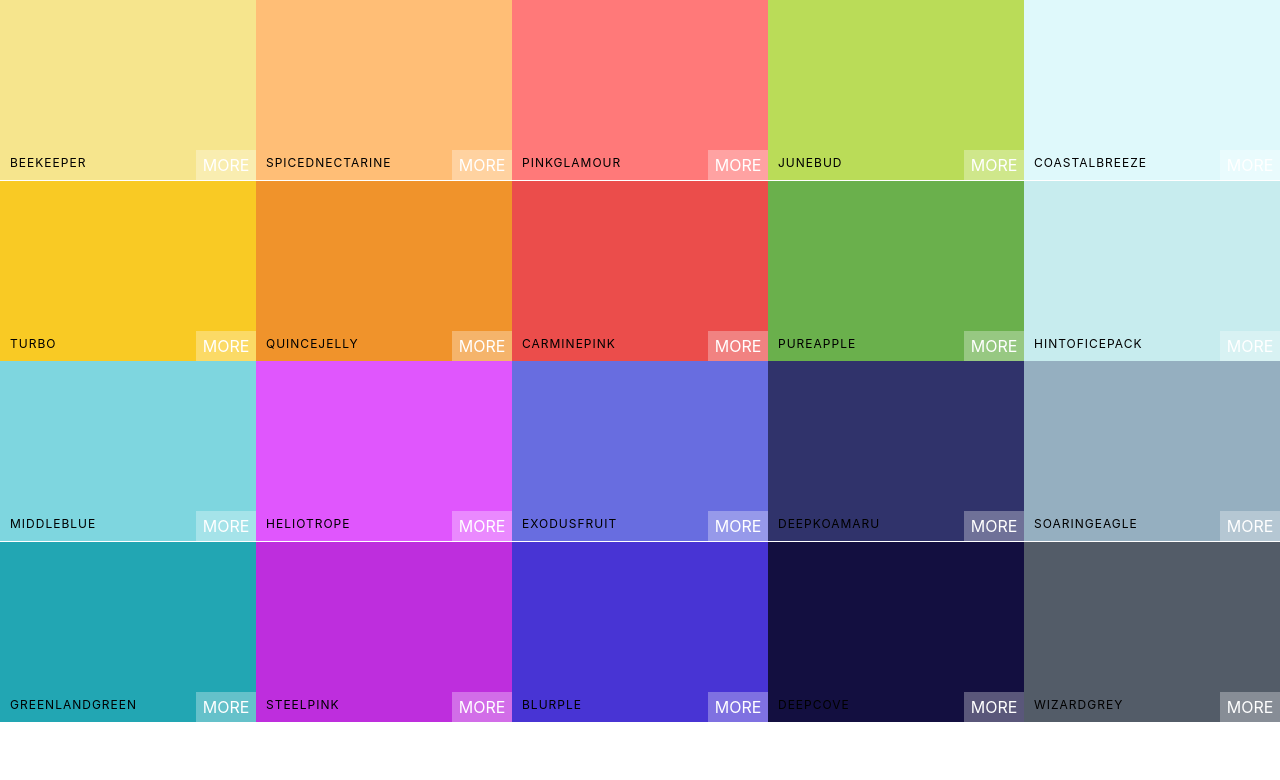
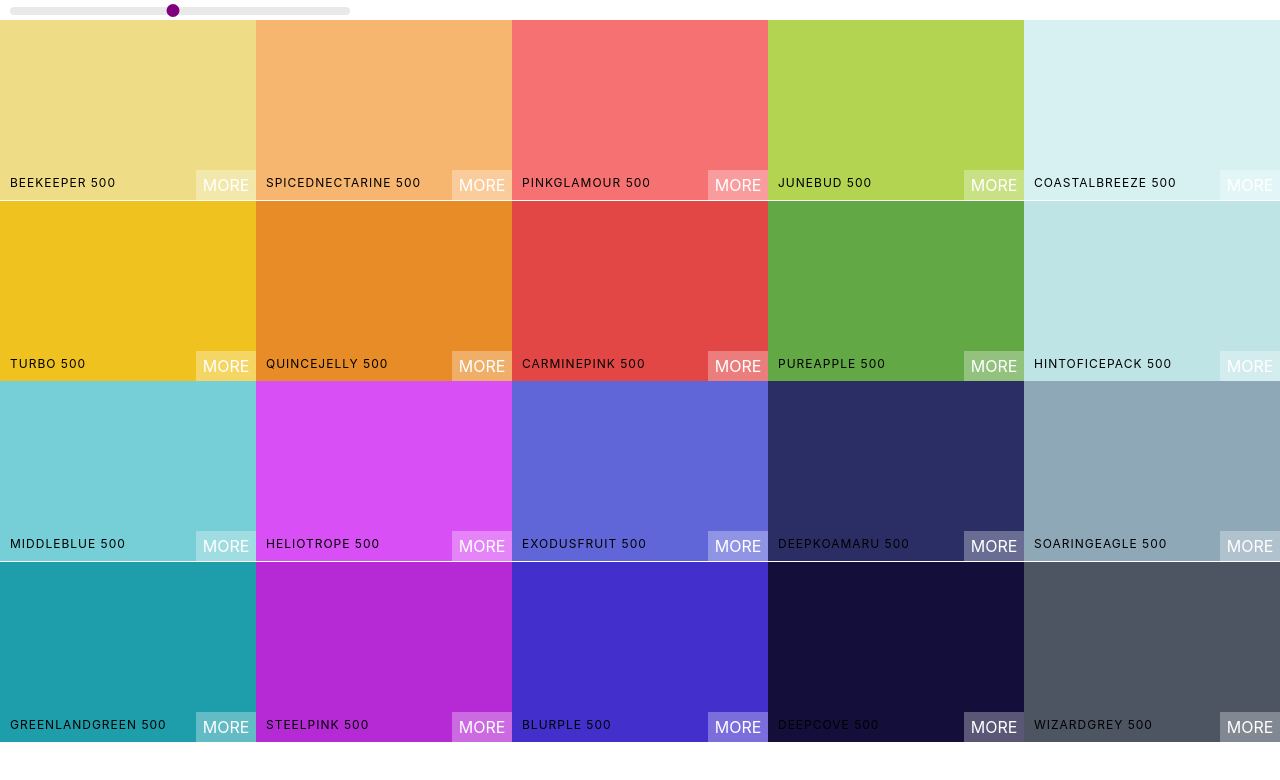
Before and after one commit to florxgomez/react-colors, a React (Create React App) app: page / in a window 1280 px wide. Shown: the top 780 px of the page. Built offline with nearby package versions, Linux system fonts and the light colour scheme.

Commit message:
add color slider

```diff
--- a/package.json
+++ b/package.json
@@ -7,6 +7,7 @@
     "@testing-library/react": "^9.5.0",
     "@testing-library/user-event": "^7.2.1",
     "chroma-js": "^2.1.0",
+    "rc-slider": "^9.3.0",
     "react": "^16.13.1",
     "react-copy-to-clipboard": "^5.0.2",
     "react-dom": "^16.13.1",
--- a/src/App.js
+++ b/src/App.js
@@ -4,10 +4,9 @@ import seedPalettes from './seedPalettes';
 import { generatePalette } from './colorHelpers';
 
 function App() {
-  console.log(generatePalette(seedPalettes[4]));
   return (
     <div>
-      <Palette {...seedPalettes[4]} />
+      <Palette palette={generatePalette(seedPalettes[4])} />
     </div>
   );
 }
--- a/src/components/Palette.js
+++ b/src/components/Palette.js
@@ -1,14 +1,43 @@
-import React from 'react';
+import React, { useState } from 'react';
 import ColorBox from './ColorBox';
+import Slider from 'rc-slider';
+import 'rc-slider/assets/index.css';
 import '../styles/Palette.css';
 
-const Palette = ({ colors }) => {
-  const colorBoxes = colors.map((color) => {
-    return <ColorBox background={color.color} name={color.name} />;
+const Palette = ({ palette }) => {
+  const [level, setLevel] = useState(500);
+
+  const colorBoxes = palette.colors[level].map((color) => {
+    return <ColorBox background={color.hex} name={color.name} />;
   });
+
+  const changeLevel = (newLevel) => {
+    setLevel(newLevel);
+  };
 
   return (
     <div className="palette">
+      <div className="slider">
+        <Slider
+          defaultValue={level}
+          min={100}
+          max={900}
+          step={100}
+          onAfterChange={changeLevel}
+          trackStyle={{ backgroundColor: 'transparent' }}
+          handleStyle={{
+            backgroundColor: 'purple',
+            outline: 'none',
+            border: '2px solid purple',
+            boxShadow: 'none',
+            width: '13px',
+            height: '13px',
+            marginLeft: '-7px',
+            marginTop: '-3px',
+          }}
+          railStyle={{ height: '8px' }}
+        />
+      </div>
       {/* navbar */}
       <div className="palette-colors">{colorBoxes}</div>
       {/* footer */}
--- a/src/styles/Palette.css
+++ b/src/styles/Palette.css
@@ -5,3 +5,9 @@
 .palette-colors {
   height: 90%;
 }
+
+.slider {
+  width: 340px;
+  margin: 0 10px;
+  display: inline-block;
+}
```
Also changed, not shown: 1 other file (tests, documents, lock files or other folders).
